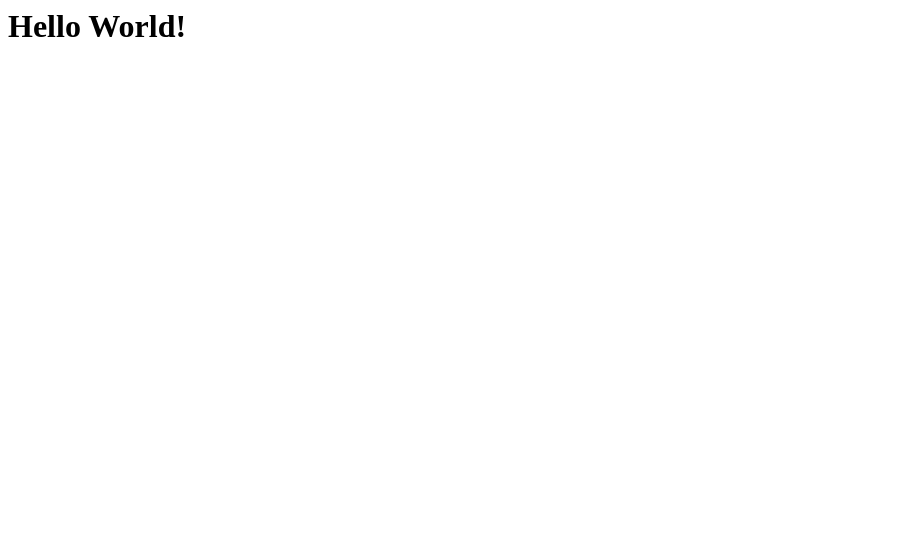
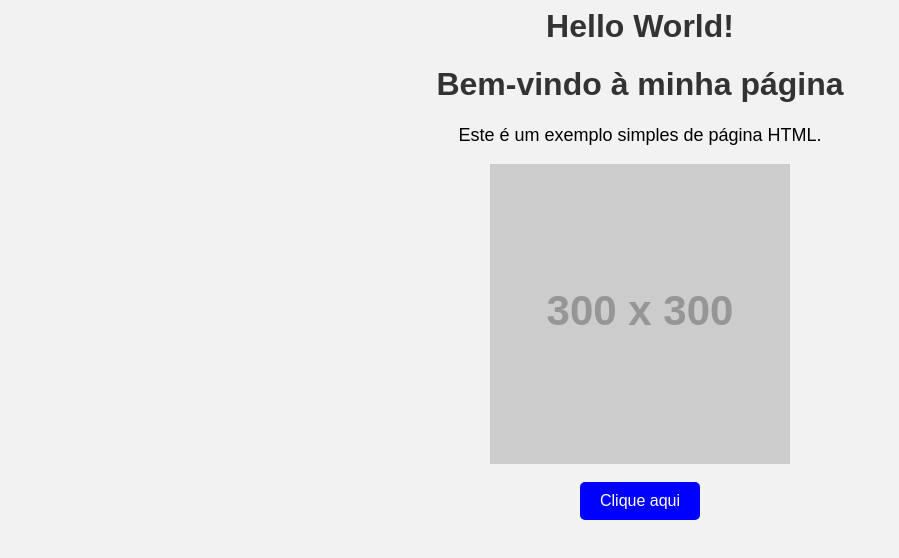
Before and after one commit to felipezp50/codespaces-blank, a plain HTML site: page index.html in a window 1280 px wide. Shown: the whole page, without its empty margins (0-899 px from the left). Drawn offline with Linux system fonts and the light colour scheme; placeholder pictures from the web are drawn by us.

Commit message:
alterado

```diff
--- a/index.html
+++ b/index.html
@@ -1 +1,51 @@
 <h1>Hello World!</h1>
+<!DOCTYPE html>
+<html lang="pt-BR">
+<head>
+    <meta charset="UTF-8">
+    <title>Minha Primeira Página</title>
+    <style>
+        body {
+            font-family: Arial, sans-serif;
+            text-align: center;
+            background-color: #f2f2f2;
+        }
+
+        h1 {
+            color: #333;
+        }
+
+        p {
+            font-size: 18px;
+        }
+
+        button {
+            padding: 10px 20px;
+            font-size: 16px;
+            background-color: blue;
+            color: white;
+            border: none;
+            border-radius: 5px;
+            cursor: pointer;
+        }
+
+        button:hover {
+            background-color: darkblue;
+        }
+    </style>
+</head>
+<body>
+
+    <h1>Bem-vindo à minha página</h1>
+    <p>Este é um exemplo simples de página HTML.</p>
+
+    <img src="https://via.placeholder.com/300" alt="Imagem exemplo">
+
+    <br><br>
+
+    <button onclick="alert('Você clicou no botão!')">
+        Clique aqui
+    </button>
+
+</body>
+</html>
```
